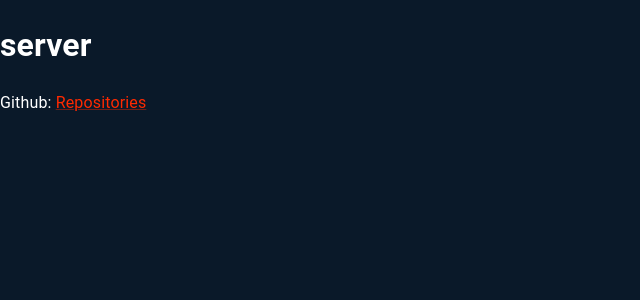
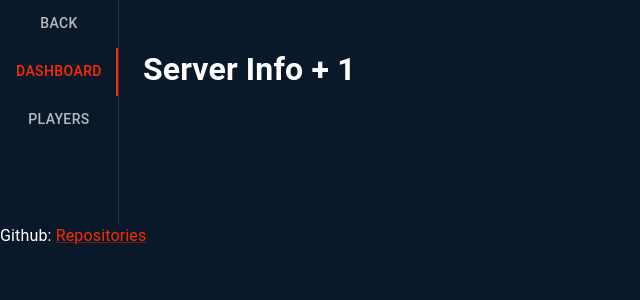
Before and after one commit to Uncooldevs/mc-manager-frontend, a React (Create React App) app: page /server/1 in a window 1280 px wide. Shown: the top 300 px of the page, without its empty margins (0-640 px from the left). Built offline with nearby package versions, Linux system fonts and the light colour scheme.

Commit message:
Add page for serverinfo

```diff
--- a/src/App.tsx
+++ b/src/App.tsx
@@ -3,7 +3,7 @@ import {BrowserRouter, Outlet, Route, Routes} from "react-router-dom";
 import Link from "@mui/material/Link"
 import Homepage from "./Homepage/Homepage";
 import CreateServerPage from "./CreateServer/CreateServerPage";
-
+import ServerInfo from "./ServerInfo/ServerInfo";
 
 const Layout = () => {
   return <div><div className="content">
@@ -23,7 +23,7 @@ function App() {
               <Route index element={<Homepage/>}/>
               <Route path="create" element={<CreateServerPage/>}/>
               <Route path="settings" element={<h1>settings</h1>}/>
-              <Route path="server/:server_id" element={<h1>server</h1>}/>
+              <Route path="server/:server_id" element={<ServerInfo/>}/>
               <Route path="*" element={<h1>404</h1>}/>
             </Route>
           </Routes>
--- a/src/Homepage/Homepage.tsx
+++ b/src/Homepage/Homepage.tsx
@@ -1,24 +1,20 @@
-import {Button, CircularProgress} from "@mui/material";
-import {default_ip} from "../utils/globals";
+import {Button, Card, CircularProgress, Stack} from "@mui/material";
 import ServerItem from "./ServerItem";
 import {BasicServer} from "../models/Server";
 import {useEffect, useState} from "react";
 import {Link} from "react-router-dom";
+import {get_servers} from "../api";
 
 
 function Homepage() {
 
-    const [servers, set_servers] = useState<BasicServer[]>()
+    const [servers, set_servers] = useState<BasicServer[] | string>()
 
     function load_servers() {
-        fetch(default_ip + "/servers")
-            .then(response => response.json())
-            .then((server_list: { servers: [BasicServer] }) => {
-                    set_servers(server_list.servers)
-                    console.log(servers)
-                }
-            ).catch(() => {
-            console.error("Failed...")
+        get_servers().then(
+            set_servers
+        ).catch((err)=>{
+            set_servers(err.toString())
         })
     }
 
@@ -29,8 +25,10 @@ function Homepage() {
     function render_serverlist() {
         if (servers === undefined) {
             return <CircularProgress/>
-        } else if (servers.length === 0) {
-            return "No servers found"
+        } else if (typeof servers === "string") {
+            return <Card>{servers}</Card>
+        }else if(servers.length === 0){
+            return <Card>No servers found</Card>
         }
         return servers.map((item: BasicServer, index: number) => {
             return <ServerItem server={item} key={index}/>
@@ -44,8 +42,9 @@ function Homepage() {
             <Button variant="contained" onClick={load_servers}>Reload</Button>
         </div>
 
-        {render_serverlist()}
-
+        <Stack spacing={2}>
+            {render_serverlist()}
+        </Stack>
     </div>
 }
 
--- a/src/Homepage/ServerItem.tsx
+++ b/src/Homepage/ServerItem.tsx
@@ -1,10 +1,14 @@
 import {BasicServer} from "../models/Server";
+import {Card} from "@mui/material";
+import {Link} from "react-router-dom";
 
 
-function ServerItem(props: {server: BasicServer}){
-    return <div>
-        {props.server.name}, {props.server.status}, {props.server.version}
-    </div>
+function ServerItem(props: { server: BasicServer }) {
+    return <Link to={"/server/" + props.server.server_id}><Card>
+        <span>{props.server.name}</span>
+        <span> {props.server.status}</span>
+        <span>{props.server.version}</span>
+    </Card></Link>
 }
 
 export default ServerItem
--- /dev/null
+++ b/src/ServerInfo/ServerInfo.tsx
@@ -0,0 +1,18 @@
+import {useParams} from "react-router-dom";
+import SideTabBarWithBack, {TabEntry} from "../utils/SideTabs";
+
+
+
+function ServerInfo() {
+    const {server_id} = useParams()
+
+    return SideTabBarWithBack({
+        tabs: [
+            new TabEntry("Dashboard", <h1>Server Info + {server_id}</h1>),
+            new TabEntry("Players", <h1>Players</h1>),
+        ]
+    })
+
+}
+
+export default ServerInfo
--- /dev/null
+++ b/src/api.ts
@@ -0,0 +1,12 @@
+import {default_ip} from "./utils/globals";
+import {BasicServer} from "./models/Server";
+
+export async function get_servers(): Promise<BasicServer[]>{
+    const response = await fetch(default_ip + "/servers")
+    if (response.status !== 200){
+        throw new Error("Can't get servers")
+    }
+    const data: {"servers": BasicServer[]} = await response.json()
+    return data.servers
+
+}
--- a/src/index.tsx
+++ b/src/index.tsx
@@ -19,6 +19,17 @@ const theme = createTheme({
             default: "#0a1929",
         }
     },
+    components: {
+        MuiCard:{
+            styleOverrides: {
+                root: {
+                    backgroundColor: "#2a3949",
+                    borderRadius: "10px",
+                    padding: "10px",
+                }
+            }
+        }
+    }
 });
 root.render(
     <React.StrictMode>
--- a/src/models/Server.ts
+++ b/src/models/Server.ts
@@ -15,5 +15,5 @@ export interface BasicServer{
     icon?: string
     version: string
     status: ServerStatus
-    sid: string
+    server_id: string
 }
--- /dev/null
+++ b/src/utils/SideTabs.tsx
@@ -0,0 +1,87 @@
+import * as React from 'react';
+import Tabs from '@mui/material/Tabs';
+import Tab from '@mui/material/Tab';
+import Typography from '@mui/material/Typography';
+import Box from '@mui/material/Box';
+import {useNavigate} from "react-router-dom";
+
+interface TabPanelProps {
+    children?: React.ReactNode;
+    index: number;
+    value: number;
+}
+
+function TabPanel(props: TabPanelProps) {
+    const {children, value, index, ...other} = props;
+
+    return (
+        <div
+            role="tabpanel"
+            hidden={value !== index}
+            id={`vertical-tabpanel-${index}`}
+            aria-labelledby={`vertical-tab-${index}`}
+            {...other}
+        >
+            {value === index && (
+                <Box sx={{p: 3}}>
+                    <Typography>{children}</Typography>
+                </Box>
+            )}
+        </div>
+    );
+}
+
+function a11yProps(index: number) {
+    return {
+        id: `vertical-tab-${index}`,
+        'aria-controls': `vertical-tabpanel-${index}`,
+    };
+}
+
+export class TabEntry {
+    label: string
+    content: JSX.Element
+
+    constructor(label: string, content: JSX.Element) {
+        this.label = label
+        this.content = content
+    }
+}
+
+export default function SideTabBarWithBack(props: { tabs: TabEntry[] }) {
+    const [value, setValue] = React.useState(1);
+    const nav = useNavigate();
+    const handleChange = (event: React.SyntheticEvent, newValue: number) => {
+        if(newValue === 0) {
+            nav('/', {replace: false})
+            return
+        }
+        setValue(newValue);
+    };
+
+    return (
+        <Box
+            sx={{flexGrow: 1, display: 'flex', height: 224}}
+        >
+            <Tabs
+                orientation="vertical"
+                variant="scrollable"
+                value={value}
+                onChange={handleChange}
+                aria-label="Vertical tabs example"
+                sx={{borderRight: 1, borderColor: 'divider'}}
+            >
+                <Tab label="Back" {...a11yProps(0)} />
+                {props.tabs.map((tab, index) =>
+                    <Tab label={tab.label} {...a11yProps(index + 1)} />)}
+            </Tabs>
+
+            {
+                props.tabs.map((tab, index) =>
+                    <TabPanel index={index + 1} value={value}>{tab.content}</TabPanel>)
+            }
+
+
+        </Box>
+    );
+}
```
Also changed, not shown: 1 other file (tests, documents, lock files or other folders).
